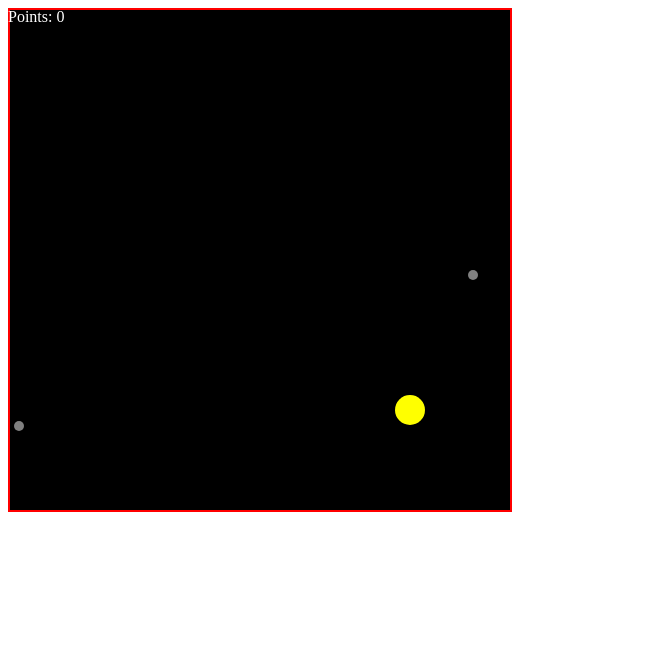
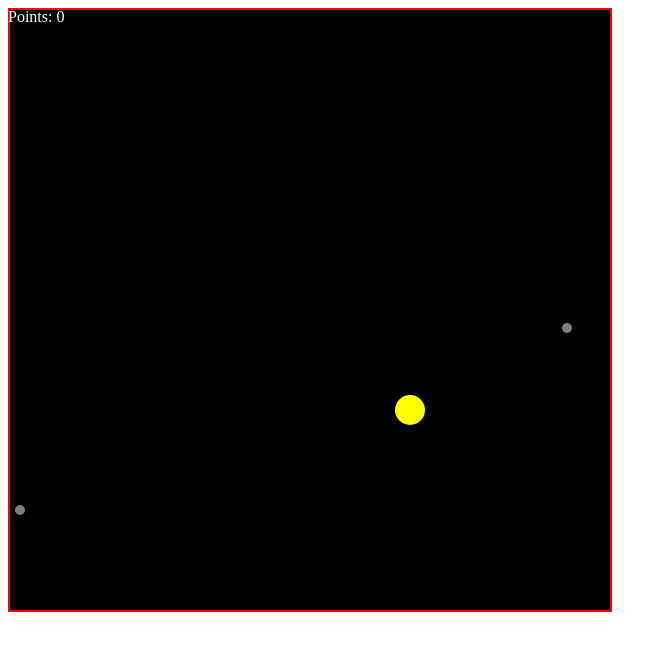
Before and after one commit to jaimeveloso/pacman-game, a plain HTML site: page index.html in a window 1280 px wide. Shown: the whole page, without its empty margins (0-667 px from the left). Drawn offline with Linux system fonts and the light colour scheme.

Commit message:
Update index.html

```diff
--- a/index.html
+++ b/index.html
@@ -8,7 +8,7 @@
 </head>
 <body>
     <div id="points"></div>
-    <canvas id="canvas" width="500" height="500"></canvas>
+    <canvas id="canvas" width="600" height="600"></canvas>
     <script src="main.js"></script>
 </body>
 </html>
```
